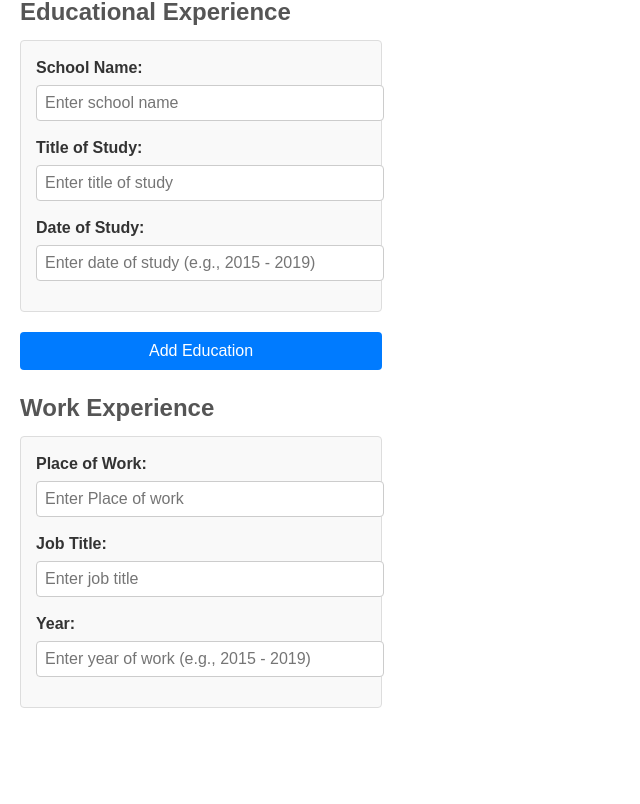
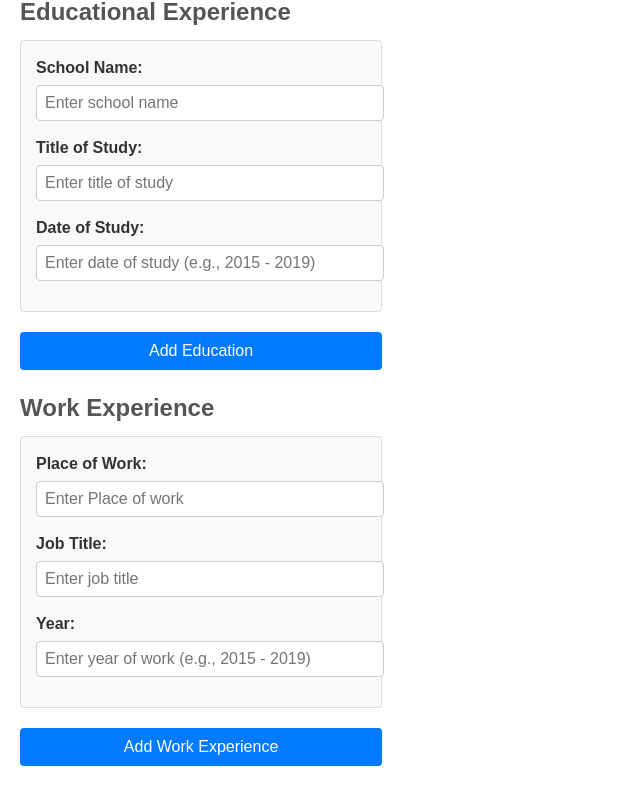
Before and after one commit to thatmehdude/CV-Application, a React (Vite) app: page / in a window 1280 px wide. Shown: the part 442-1246 px from the top of the page, without its empty margins (0-640 px from the left). Before the commit the page ends 1190 px from the top, so only its background shows below. Built offline with nearby package versions, Linux system fonts and the light colour scheme.

Commit message:
add button to add work experience

```diff
--- a/src/App.jsx
+++ b/src/App.jsx
@@ -67,6 +67,17 @@ const App  = () => {
     }));
   };
 
+  // Function to add Education
+  const addWorkExperience = () => {
+    setUserData((prevData) => ({
+      ...prevData,
+      workExperience: [
+        ...prevData.workExperience,
+        { placeOfWork: "", jobTitle: "", year: "" },
+      ],
+    }));
+  };
+
   return (
     <div className='app'>
       <h1>CV Application</h1>
@@ -82,6 +93,7 @@ const App  = () => {
       <WorkExperience
         workExperience={userData.workExperience}
         onWorkExperienceChange={handleWorkExperienceChange}
+        onAddWorkExperience={addWorkExperience}
       />
     </div>
   );
--- a/src/components/WorkExperience.jsx
+++ b/src/components/WorkExperience.jsx
@@ -1,5 +1,5 @@
 /* eslint-disable react/prop-types */
-const WorkExperience = ({ workExperience, onWorkExperienceChange }) => {
+const WorkExperience = ({ workExperience, onWorkExperienceChange, onAddWorkExperience }) => {
     return (
       <div className="work-experience">
         <h2>Work Experience</h2>
@@ -42,6 +42,9 @@ const WorkExperience = ({ workExperience, onWorkExperienceChange }) => {
             </form>
           </div>
         ))}
+        <button type="button" onClick={onAddWorkExperience} className="add-button">
+        Add Work Experience
+      </button>
       </div>
     );
   };
```
